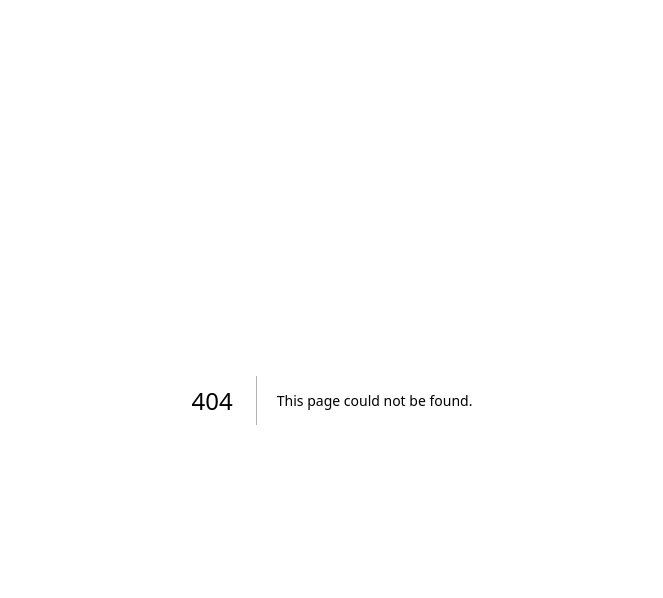
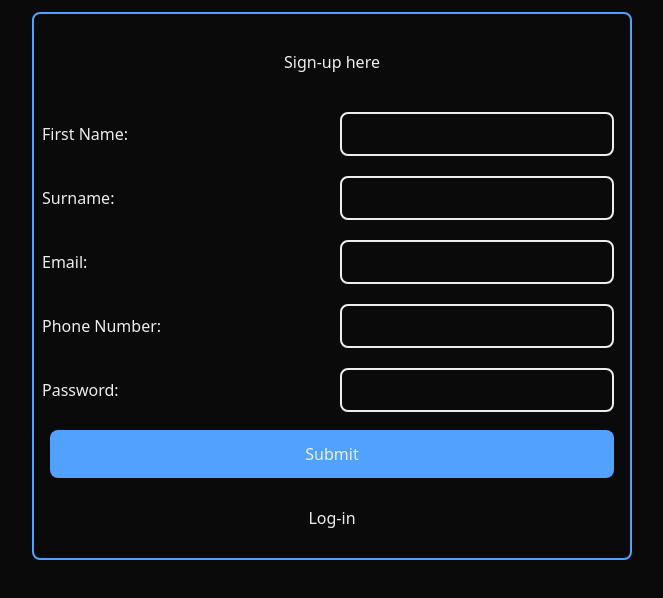
Before and after one commit to hasnaindar8/digital-queue-management-fe, a Next.js app: page /signup in a window 1280 px wide. Before the commit this address had no page. Shown: the top 598 px of the page, without its empty margins (308-971 px from the left). Built offline with nearby package versions, Linux system fonts and the light colour scheme.

Commit message:
update signup page API handling and move the signup component inside the components folder

```diff
--- /dev/null
+++ b/app/components/signupForm.js
@@ -0,0 +1,114 @@
+"use client";
+import Link from "next/link";
+import { useRouter } from "next/navigation";
+import { useState } from "react";
+
+export default function Signup() {
+  const router = useRouter();
+  const [firstName, setFirstName] = useState("");
+  const [surname, setSurname] = useState("");
+  const [email, setEmail] = useState("");
+  const [phoneNumber, setPhoneNumber] = useState("");
+  const [password, setPassword] = useState("");
+
+  const handleSubmit = (e) => {
+    e.preventDefault();
+
+    return fetch("http://localhost:8080/api/auth/signup", {
+      method: "POST",
+      headers: { "Content-Type": "application/json" },
+      body: JSON.stringify({
+        firstName,
+        surname,
+        email,
+        phoneNumber,
+        password,
+      }),
+    })
+      .then((response) => {
+        if (!response.ok) {
+          if (response.status === 409)
+            throw new Error("Account already exists");
+        }
+        router.push("/login");
+      })
+      .catch((err) => {
+        console.error(err.message);
+      });
+  };
+  return (
+    <form
+      className="grid-cols border-2 border-blue-400 rounded-lg p-2 items-center w-150 mx-auto mt-3 max-w-full h-auto"
+      onSubmit={handleSubmit}
+    >
+      <h1 className="p-7 text-center">Sign-up here</h1>
+      <div className="grid grid-rows-7 items-center">
+        <div className="grid grid-flow-row grid-cols-2">
+          <label className="text-middle content-center">First Name:</label>
+          <input
+            className="p-2 m-2 border-2 rounded-lg "
+            name="first-name"
+            id="first-name"
+            value={firstName}
+            onChange={(e) => setFirstName(e.target.value)}
+          />
+        </div>
+        <div className="grid grid-flow-row grid-cols-2">
+          <label className="text-middle content-center">Surname:</label>
+          <input
+            className="p-2 m-2 border-2 rounded-lg "
+            name="surname"
+            id="surname"
+            value={surname}
+            onChange={(e) => setSurname(e.target.value)}
+          />
+        </div>
+        <div className="grid grid-flow-row grid-cols-2">
+          <label className="text-middle content-center">Email:</label>
+          <input
+            type="email"
+            className="p-2 m-2 border-2 rounded-lg"
+            name="email"
+            id="email"
+            value={email}
+            onChange={(e) => setEmail(e.target.value)}
+          />{" "}
+        </div>
+        <div className="grid grid-flow-row grid-cols-2">
+          <label className="text-middle content-center">Phone Number:</label>
+          <input
+            className="p-2 m-2 border-2 rounded-lg "
+            name="phone-number"
+            id="phone-number"
+            value={phoneNumber}
+            onChange={(e) => setPhoneNumber(e.target.value)}
+          />
+        </div>
+        <div className="grid grid-flow-row grid-cols-2">
+          <label className="text-middle content-center">Password:</label>
+          <input
+            className="p-2 m-2 border-2 rounded-lg "
+            name="password"
+            id="password"
+            type="password"
+            value={password}
+            onChange={(e) => setPassword(e.target.value)}
+          />
+        </div>
+
+        <button
+          type="submit"
+          className="bg-blue-400 rounded-lg p-3 m-2 hover:bg-blue-300 hover:cursor-pointer"
+        >
+          Submit
+        </button>
+        <Link
+          className="text-center not-last:rounded-lg p-3 m-2 hover:text-blue-300"
+          href="/login"
+        >
+          Log-in{" "}
+        </Link>
+      </div>
+    </form>
+  );
+}
--- a/app/layout.js
+++ b/app/layout.js
@@ -13,8 +13,8 @@ const geistMono = Geist_Mono({
 });
 
 export const metadata = {
-  title: "Create Next App",
-  description: "Generated by create next app",
+  title: "Digital Queue Management",
+  description: "Webapp for queue management",
 };
 
 export default function RootLayout({ children }) {
@@ -23,7 +23,9 @@ export default function RootLayout({ children }) {
       <body
         className={`${geistSans.variable} ${geistMono.variable} antialiased`}
       >
-        <UserProvider>{children}</UserProvider>
+        <main>
+          <UserProvider>{children}</UserProvider>
+        </main>
       </body>
     </html>
   );
--- a/app/page.js
+++ /dev/null
@@ -1,11 +0,0 @@
-export default function Home() {
-  return (
-    <div className="flex min-h-screen items-center justify-center bg-zinc-50 font-sans dark:bg-black">
-      <main className="flex min-h-screen w-full max-w-3xl flex-col items-center justify-between py-32 px-16 bg-white dark:bg-black sm:items-start">
-        <h1 className="max-w-xs text-3xl font-semibold leading-10 tracking-tight text-black dark:text-zinc-50">
-          Home Page
-        </h1>
-      </main>
-    </div>
-  );
-}
--- a/app/sign-up/page.jsx
+++ /dev/null
@@ -1,84 +0,0 @@
-"use client";
-import Link from "next/link";
-import { useState } from "react";
-
-export default function Signup() {
-  const [firstName, setFirstName] = useState("");
-  const [surname, setSurname] = useState("");
-  const [email, setEmail] = useState("");
-  const [phoneNumber, setPhoneNumber] = useState("");
-  const [password, setPassword] = useState("");
-  const handleSubmit = () => {
-    fetch( "http://localhost:8080/api/auth/signup", {method: "POST", headers: {"Content-Type": "application/json"}
-    , body: JSON.stringify({firstName, surname, email, phoneNumber, password})})
-  };
-  return (
-    <>
-      <form
-        className="grid-cols border-2 border-blue-400 rounded-lg p-2 items-center w-150 mx-auto mt-3 max-w-full h-auto"
-        onSubmit={(e) => {
-          e.preventDefault();
-          handleSubmit();
-        }}
-      >
-        <h1 className="p-7 text-center">Sign-up here</h1>
-        <div className="grid grid-rows-7 items-center">
-          <div className="grid grid-flow-row grid-cols-2">
-            <label className="text-middle content-center">First Name:</label>
-            <input
-              className="p-2 m-2 border-2 rounded-lg "
-              name="first-name"
-              id="first-name"
-              onChange={(e) => setFirstName(e.target.value)}
-            />
-          </div>
-          <div className="grid grid-flow-row grid-cols-2">
-            <label className="text-middle content-center">Surname:</label>
-            <input
-              className="p-2 m-2 border-2 rounded-lg "
-              name="surname"
-              id="surname"
-              onChange={(e) => setSurname(e.target.value)}
-            />
-          </div>
-          <div className="grid grid-flow-row grid-cols-2">
-            <label className="text-middle content-center">Email:</label>
-            <input
-              type="email"
-              className="p-2 m-2 border-2 rounded-lg"
-              name="email"
-              id="email"
-              onChange={(e) => setEmail(e.target.value)}
-            />{" "}
-          </div>
-          <div className="grid grid-flow-row grid-cols-2">
-            <label className="text-middle content-center">Phone Number:</label>
-            <input
-              className="p-2 m-2 border-2 rounded-lg "
-              name="phone-number"
-              id="phone-number"
-              onChange={(e) => setPhoneNumber(e.target.value)}
-            />
-          </div>
-          <div className="grid grid-flow-row grid-cols-2">
-            <label className="text-middle content-center">Password:</label>
-            <input
-              className="p-2 m-2 border-2 rounded-lg "
-              name="password"
-              id="password"
-              type="password"
-              onChange={(e) => setPassword(e.target.value)}
-            />
-          </div>
-
-          <button type="submit" className="bg-blue-400 rounded-lg p-3 m-2 hover:bg-blue-300 hover:cursor-pointer">
-            Submit
-          </button>
-          <Link className="text-center not-last:rounded-lg p-3 m-2 hover:text-blue-300" href="http://localhost:3000/login">
-            Log-in{" "}
-          </Link>
-        </div>
-      </form>
-    </>
-  );
-}
--- /dev/null
+++ b/app/signup/page.js
@@ -0,0 +1,5 @@
+import Signup from "@/components/signupForm.js";
+
+export default function Page() {
+  return <Signup />;
+}
--- a/jsconfig.json
+++ b/jsconfig.json
@@ -1,7 +1,8 @@
 {
   "compilerOptions": {
+    "baseUrl": "app/",
     "paths": {
-      "@/*": ["./src/*"]
+      "@/components/*": ["components/*"]
     }
   }
 }
```
